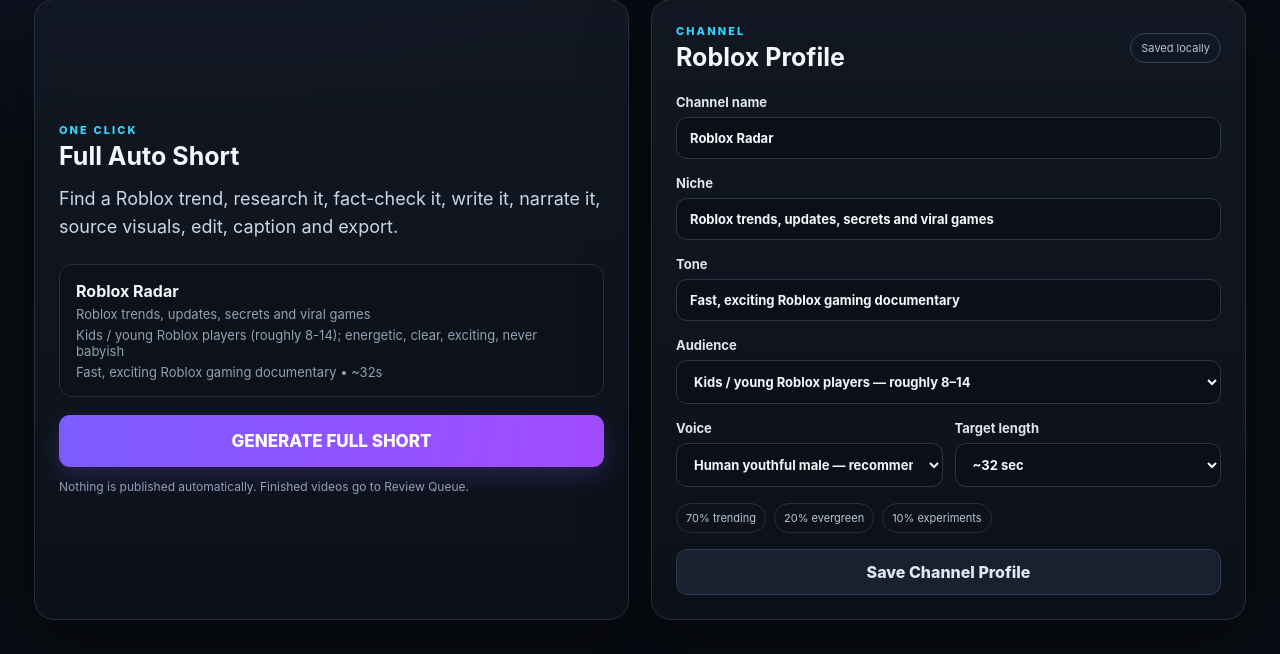
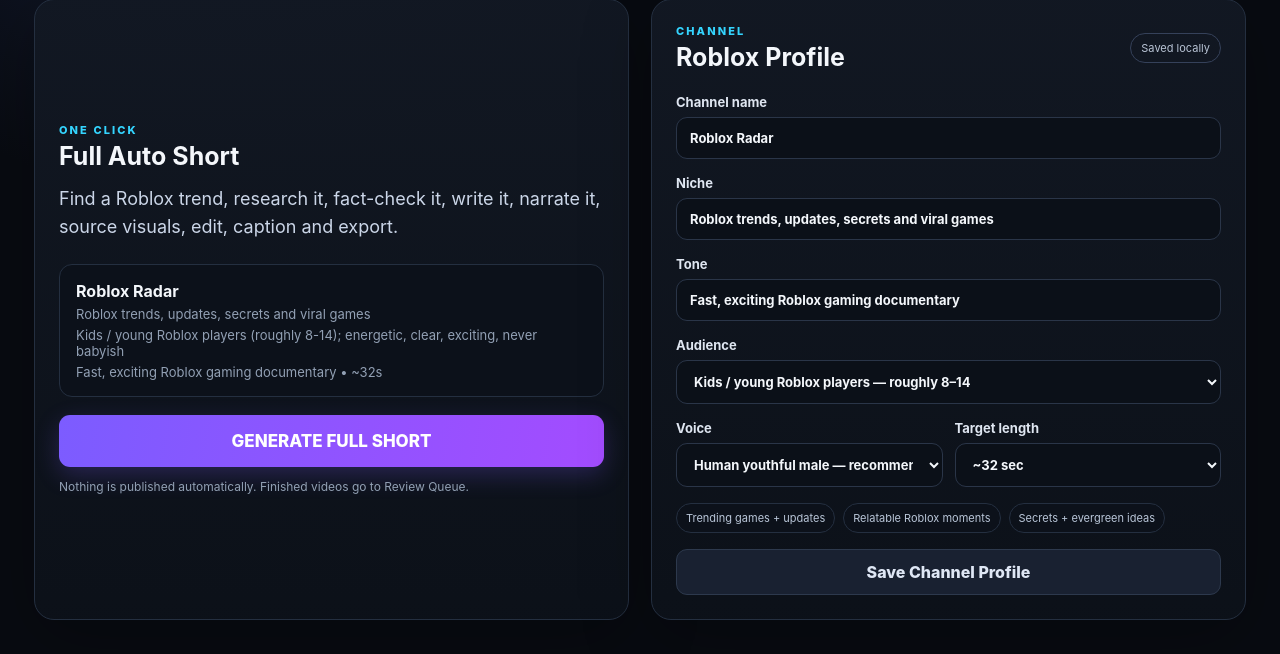
Before and after one commit to Toxic6967/yt-vid-creator, a FastAPI app: page / in a window 1280 px wide. Shown: the part 218-872 px from the top of the page. Run offline with FastAPI, Linux system fonts and the light colour scheme; data comes from the database, SQL or seed files in the repository; data that the repository does not hold is empty; parts of the project's set-up code (start-up, migrations or seed data) failed here and were passed over.

Commit message:
Expose relatable Roblox content style in creator UI

```diff
--- a/shorts_studio/web/templates/index.html
+++ b/shorts_studio/web/templates/index.html
@@ -68,7 +68,7 @@
                 </select></label>
               </div>
               <div class="strategy">
-                <span>70% trending</span><span>20% evergreen</span><span>10% experiments</span>
+                <span>Trending games + updates</span><span>Relatable Roblox moments</span><span>Secrets + evergreen ideas</span>
               </div>
               <input type="hidden" name="trend_weight" value="70">
               <input type="hidden" name="evergreen_weight" value="20">
@@ -85,7 +85,7 @@
             <div>
               <div class="eyebrow">DISCOVERY</div>
               <h2>Roblox Trend Radar</h2>
-              <p class="sub">Checks recent public YouTube search metadata and web evidence, then scores ideas for this channel.</p>
+              <p class="sub">Finds current Roblox trends plus relatable player moments, then scores what fits this channel best.</p>
             </div>
             <button id="scan-radar" class="primary">SCAN ROBLOX NOW</button>
           </div>
@@ -167,6 +167,12 @@
                 <label class="prompt-label">Short topic
                   <textarea name="topic" rows="5" placeholder="Why this Roblox game suddenly exploded" required></textarea>
                 </label>
+                <label>Content style<select name="content_type">
+                  <option value="auto">Auto — choose best style</option>
+                  <option value="relatable">Relatable Roblox / POV</option>
+                  <option value="trend">Trend / update / explainer</option>
+                  <option value="evergreen">Evergreen Roblox topic</option>
+                </select></label>
                 <label>Voice<select name="voice">
                   <option value="auto-youthful-male">Human youthful male — recommended</option>
                   <option value="auto-youthful-female">Human youthful female</option>
```
